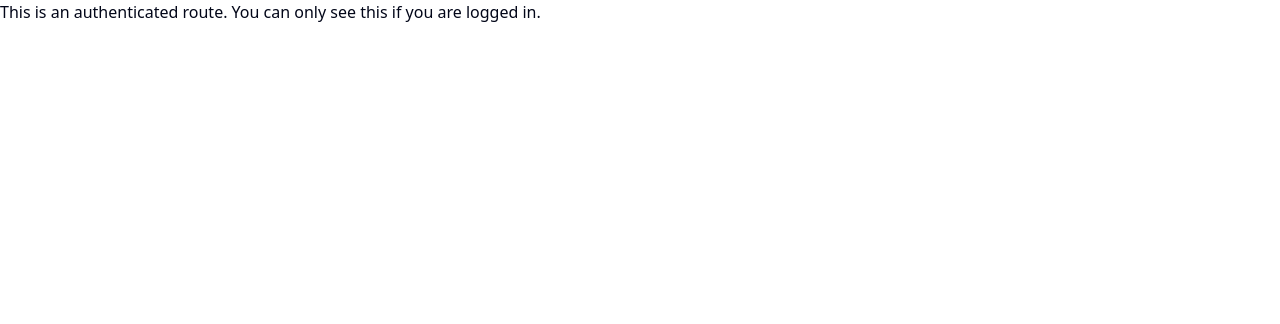
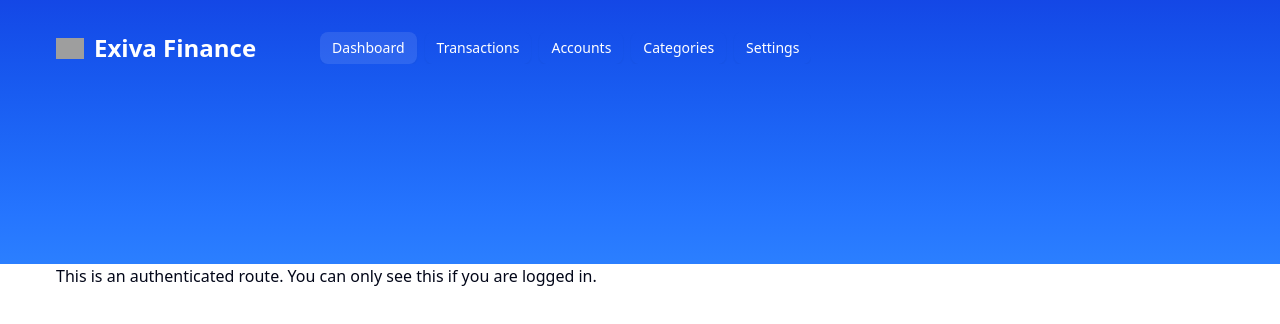
Before and after one commit to leoraggio/boto-finance, a Next.js app: page / in a window 1280 px wide. Shown: the top 324 px of the page. Built offline with nearby package versions, Linux system fonts and the light colour scheme; grey boxes are pictures that could not be loaded.

Commit message:
add dashboard layout and header components with navigation

```diff
--- /dev/null
+++ b/app/(dashboard)/layout.tsx
@@ -0,0 +1,16 @@
+import { Header } from "@/components/header";
+
+type Props = {
+  children: React.ReactNode;
+};
+
+const DashboardLayout = ({ children }: Props) => {
+  return (
+    <>
+      <Header />
+      <main className="px-3 lg:px-14">{children}</main>
+    </>
+  );
+};
+
+export default DashboardLayout;
--- a/app/(dashboard)/page.tsx
+++ b/app/(dashboard)/page.tsx
@@ -1,8 +1,10 @@
 export default function Home() {
   return (
     <div>
-      This is an authenticated route. You can only see this if you are logged
-      in.
+      <div>
+        This is an authenticated route. You can only see this if you are logged
+        in.
+      </div>
     </div>
   );
 }
--- /dev/null
+++ b/components/header-logo.tsx
@@ -0,0 +1,15 @@
+import Link from "next/link";
+import Image from "next/image";
+
+export const HeaderLogo = () => {
+  return (
+    <Link href="/">
+      <div className="items-center hidden lg:flex">
+        <Image src="/logoipsum-296.svg" width={28} height={28} alt="Logo" />
+        <p className="font-semibold text-white text-2xl ml-2.5">
+          Exiva Finance
+        </p>
+      </div>
+    </Link>
+  );
+};
--- /dev/null
+++ b/components/header.tsx
@@ -0,0 +1,17 @@
+import { HeaderLogo } from "@/components/header-logo";
+import { Navigation } from "@/components/navigation";
+
+export const Header = () => {
+  return (
+    <div className="bg-gradient-to-b from-blue-700 to-blue-500 px-4 py-8 lg:px-14 pb-36">
+      <div className="max-w-screen-2xl mx-auto">
+        <div className="w-full flex items-center justify-between mb-14">
+          <div className="flex items-center lg:gap-x-16">
+            <HeaderLogo />
+            <Navigation />
+          </div>
+        </div>
+      </div>
+    </div>
+  );
+};
--- /dev/null
+++ b/components/nav-button.tsx
@@ -0,0 +1,25 @@
+import Link from "next/link";
+import { cn } from "@/lib/utils";
+import { Button } from "./ui/button";
+
+type Props = {
+  href: string;
+  label: string;
+  isActive: boolean;
+};
+
+export const NavButton = ({ href, label, isActive }: Props) => {
+  return (
+    <Button
+      asChild
+      size="sm"
+      variant="outline"
+      className={cn(
+        "w-full lg:w-auto justify-between font-normal hover:bg-white/20 hover:text-white border-none focus-visible:ring-offset-0 focus-visible:ring-transparent outline-none text-white focus:bg-white/30 transition",
+        isActive ? "bg-white/10 text-white" : "bg-transparent"
+      )}
+    >
+      <Link href={href}>{label}</Link>
+    </Button>
+  );
+};
--- /dev/null
+++ b/components/navigation.tsx
@@ -0,0 +1,43 @@
+"use client";
+
+import { usePathname } from "next/navigation";
+import { NavButton } from "@/components/nav-button";
+
+const routes = [
+  {
+    href: "/",
+    label: "Dashboard",
+  },
+  {
+    href: "/transactions",
+    label: "Transactions",
+  },
+  {
+    href: "/accounts",
+    label: "Accounts",
+  },
+  {
+    href: "/categories",
+    label: "Categories",
+  },
+  {
+    href: "/settings",
+    label: "Settings",
+  },
+];
+
+export const Navigation = () => {
+  const pathName = usePathname();
+  return (
+    <nav className="hidden lg:flex items-center gap-x-2 overflow-x-auto">
+      {routes.map((route) => (
+        <NavButton
+          key={route.href}
+          href={route.href}
+          label={route.label}
+          isActive={route.href === pathName}
+        />
+      ))}
+    </nav>
+  );
+};
```
